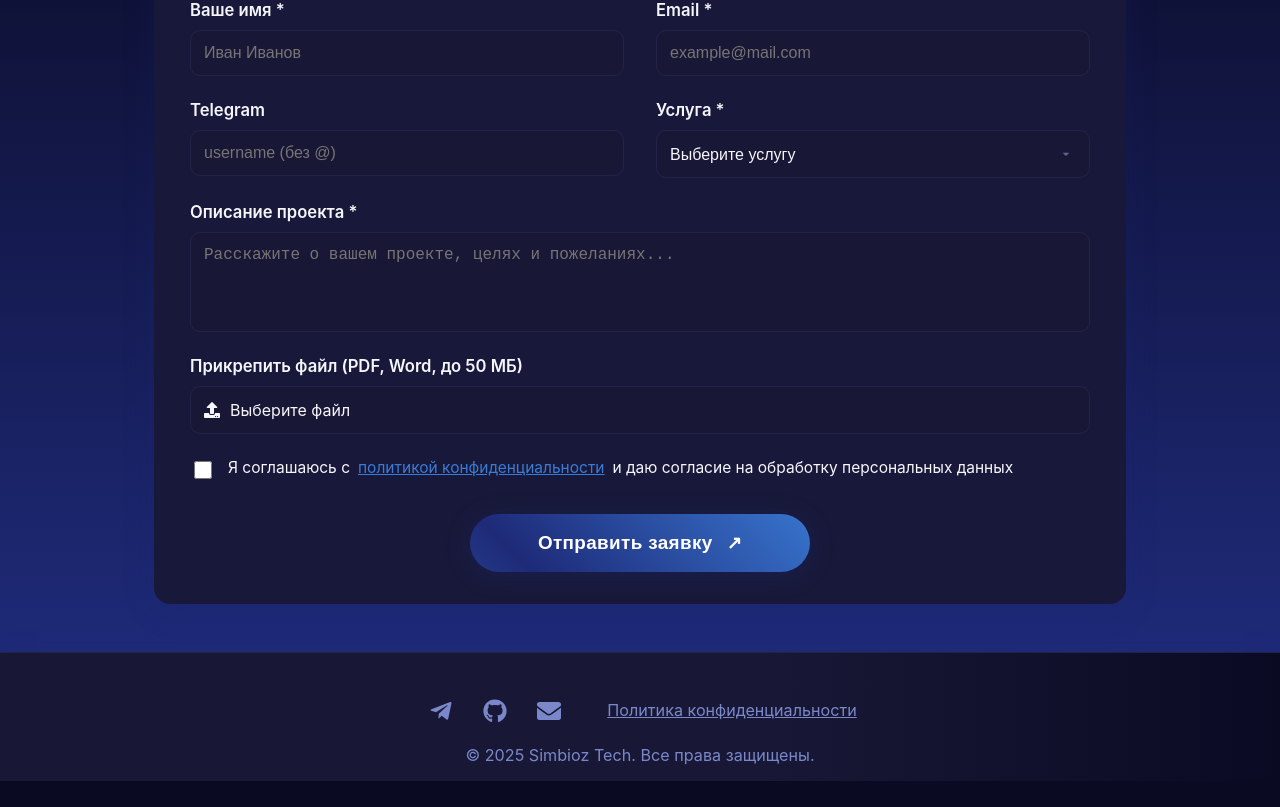
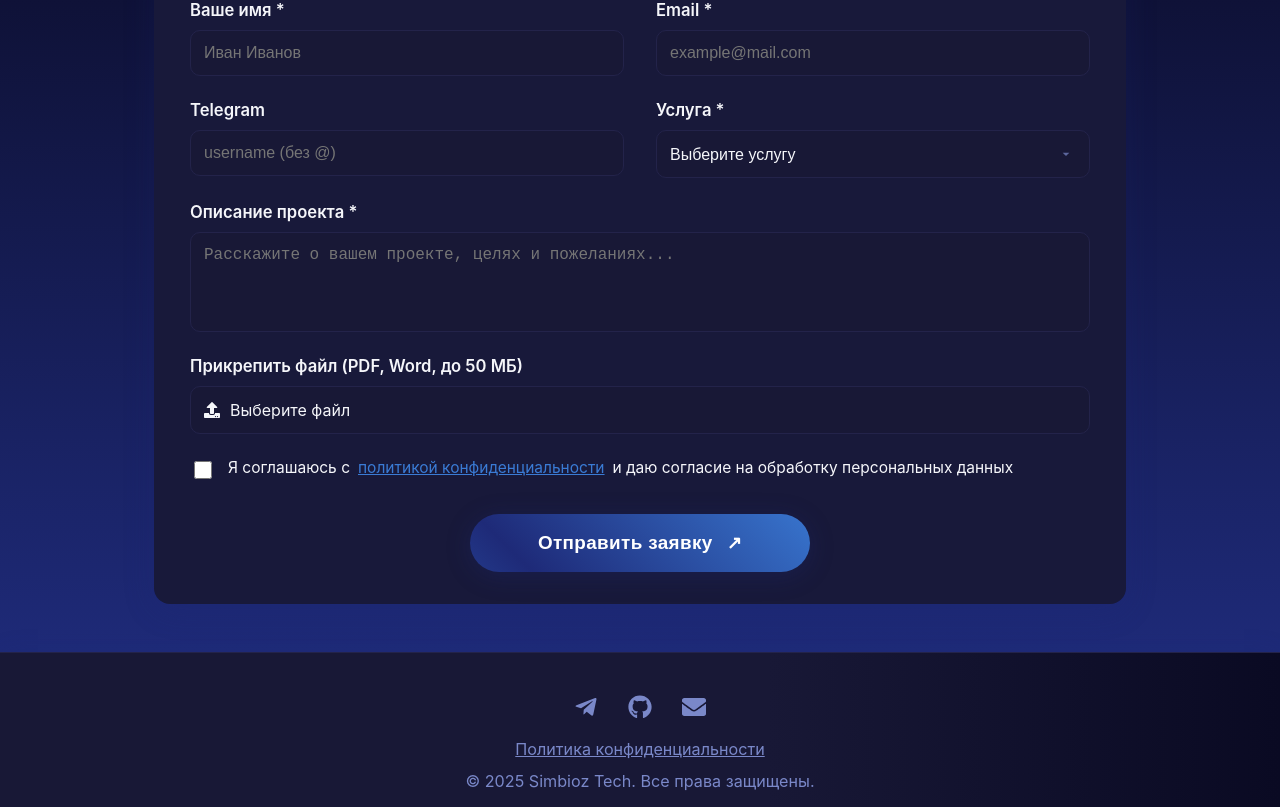
Before and after one commit to simbioz-tech/simbioz-site, a React (Vite) app in the folder simbioz-landing/: page / in a window 1280 px wide. Shown: the part 4141-4948 px from the top of the page. Before the commit the page ends 4922 px from the top, so only its background shows below. Built offline with nearby package versions, Linux system fonts and the light colour scheme; the HTML template or start-up script is replaced by a standard one.

Commit message:
fix: shift footer titles to the centre

```diff
--- a/simbioz-landing/src/components/Footer.jsx
+++ b/simbioz-landing/src/components/Footer.jsx
@@ -15,17 +15,12 @@ const Row = styled.div`
   display: flex;
   flex-direction: column;
   align-items: center;
-  gap: 10px;
-  @media (min-width: 700px) {
-    flex-direction: row;
-    justify-content: center;
-    gap: 32px;
-  }
+  gap: 4px;
 `;
 const Socials = styled.div`
   display: flex;
   gap: 18px;
-  margin: 8px 0 0 0;
+  margin: 4px 0 0 0;
 `;
 const SocialLink = styled.a`
   color: #7a88c9;
@@ -44,20 +39,15 @@ const Policy = styled(Link)`
   color: #7a88c9;
   font-size: 1.01rem;
   text-decoration: underline;
-  margin-left: 8px;
+  margin: 4px 0;
   &:hover {
     color: #3a7bd5;
   }
 `;
 const Copyright = styled.div`
-  margin-top: 10px;
+  margin-top: 4px;
   font-size: 1.01rem;
   color: #7a88c9;
-`;
-const Contacts = styled.div`
-  font-size: 1.08rem;
-  color: ${({ theme }) => theme.text};
-  margin-top: 4px;
 `;
 
 const Footer = () => (
@@ -69,10 +59,10 @@ const Footer = () => (
                 <SocialLink href="mailto:simbioztech@yandex.ru" aria-label="Email"><FaEnvelope /></SocialLink>
             </Socials>
             <Policy to="/privacy">Политика конфиденциальности</Policy>
+            <Copyright>
+                © {new Date().getFullYear()} Simbioz Tech. Все права защищены.
+            </Copyright>
         </Row>
-    <Copyright>
-      &copy; {new Date().getFullYear()} Simbioz Tech. Все права защищены.
-    </Copyright>
     </FooterWrap>
 );
 
```
Lines whose indentation alone changed are shown as unchanged.
